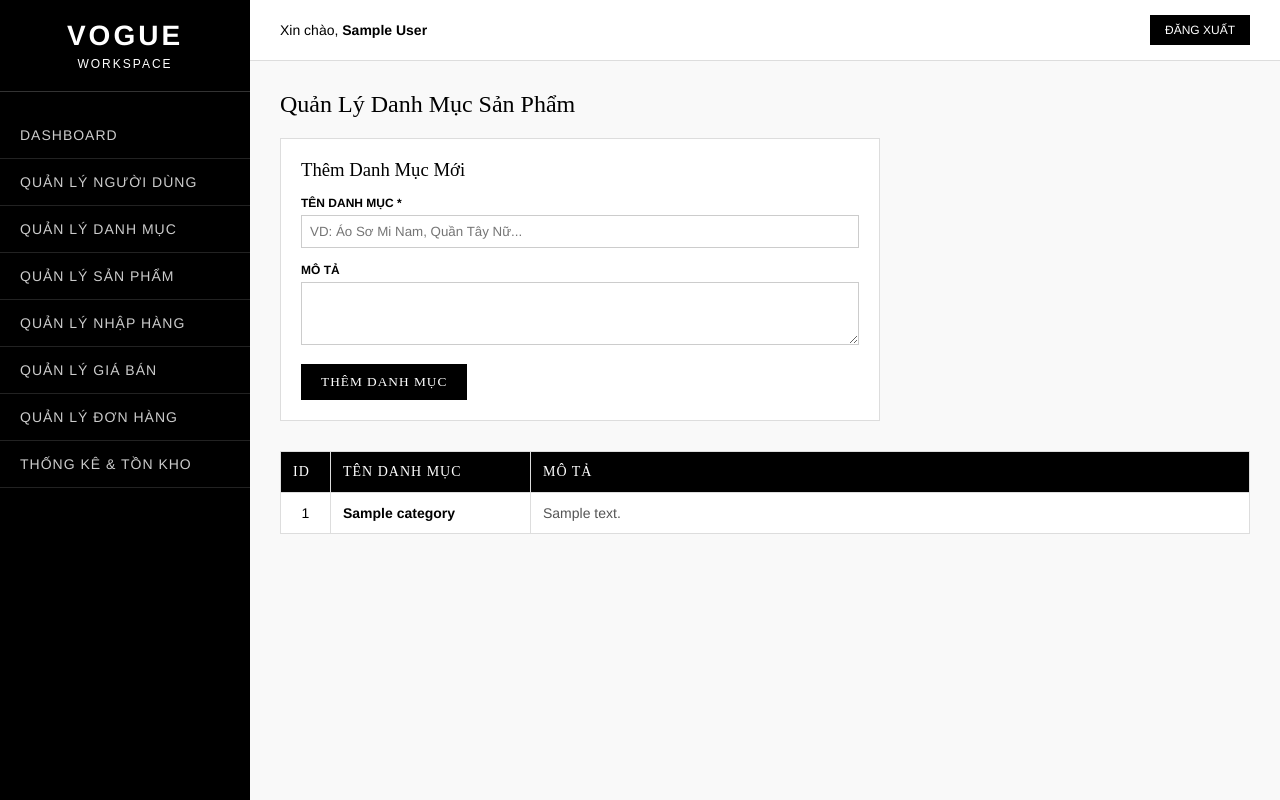
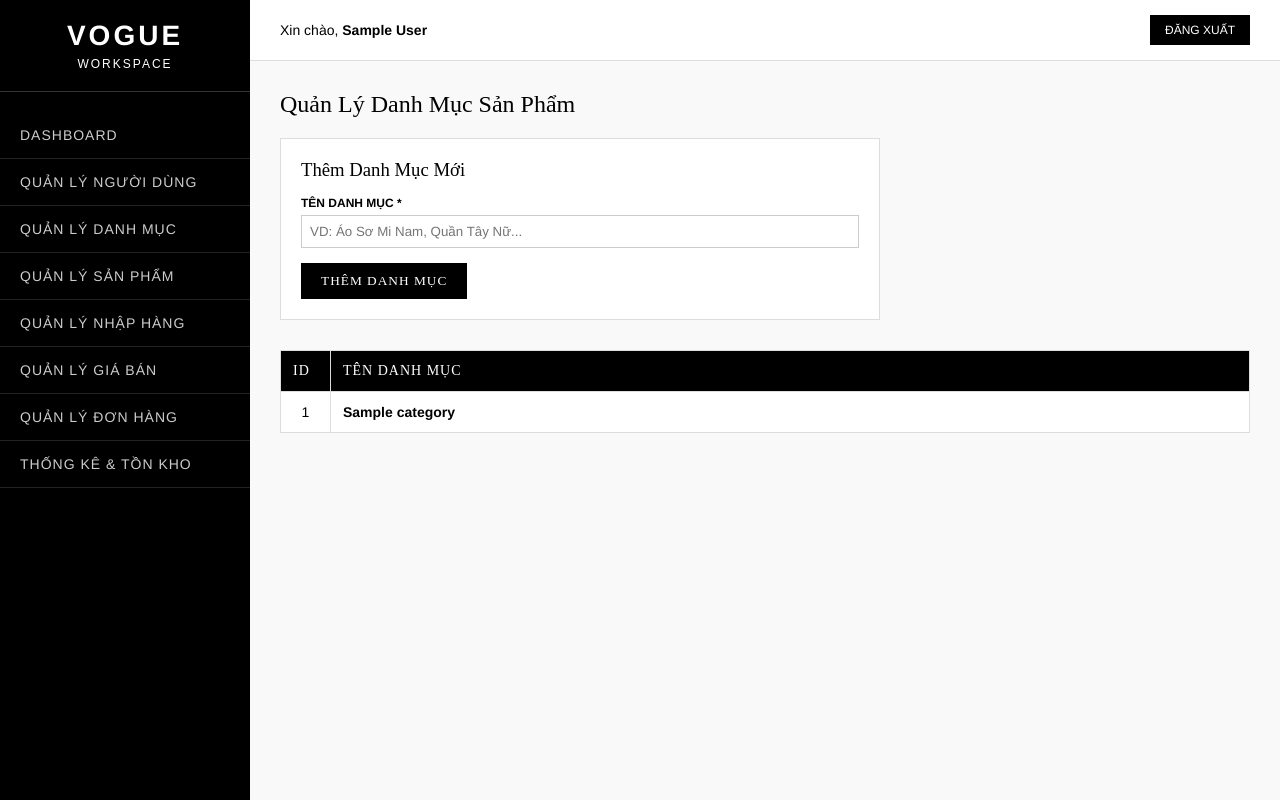
Before and after one commit to JaseSous/vogue, a PHP site: page /admin/manage_categories.php in a window 1280 px wide. Run offline with PHP 8.4, Linux system fonts and the light colour scheme; the visitor is signed in with stand-in values (Sample User, id 1); tables that the repository leaves empty hold one stand-in row (values such as "Sample post").

Commit message:
fix(database): delete description column in categories table

```diff
--- a/admin/manage_categories.php
+++ b/admin/manage_categories.php
@@ -6,7 +6,6 @@ $message = '';
 // --- XỬ LÝ THÊM DANH MỤC ---
 if ($_SERVER['REQUEST_METHOD'] == 'POST' && isset($_POST['add_category'])) {
     $name = trim($_POST['name']);
-    $description = trim($_POST['description']);
 
     // Kiểm tra xem tên danh mục đã tồn tại chưa để tránh trùng lặp
     $check = $conn->prepare("SELECT id FROM categories WHERE name = ?");
@@ -16,8 +15,9 @@ if ($_SERVER['REQUEST_METHOD'] == 'POST' && isset($_POST['add_category'])) {
     if ($check->get_result()->num_rows > 0) {
         $message = "<p style='color: #d9534f; background: #fdf7f7; padding: 10px; border: 1px solid #d9534f;'>Tên danh mục này đã tồn tại!</p>";
     } else {
-        $stmt = $conn->prepare("INSERT INTO categories (name, description) VALUES (?, ?)");
-        $stmt->bind_param("ss", $name, $description);
+        // Đã xóa cột description khỏi câu lệnh INSERT
+        $stmt = $conn->prepare("INSERT INTO categories (name) VALUES (?)");
+        $stmt->bind_param("s", $name);
 
         if ($stmt->execute()) {
             $message = "<p style='color: #5cb85c; background: #f4fdf4; padding: 10px; border: 1px solid #5cb85c;'>Thêm danh mục thành công!</p>";
@@ -43,10 +43,6 @@ $categories = $conn->query("SELECT * FROM categories ORDER BY id DESC");
             <label style="display: block; font-size: 12px; text-transform: uppercase; font-weight: bold; margin-bottom: 5px;">Tên danh mục *</label>
             <input type="text" name="name" id="c_name" placeholder="VD: Áo Sơ Mi Nam, Quần Tây Nữ..." style="width: 100%; padding: 8px; border: 1px solid #ccc; outline: none;">
         </div>
-        <div>
-            <label style="display: block; font-size: 12px; text-transform: uppercase; font-weight: bold; margin-bottom: 5px;">Mô tả</label>
-            <textarea name="description" id="c_description" rows="3" style="width: 100%; padding: 8px; border: 1px solid #ccc; outline: none; resize: vertical;"></textarea>
-        </div>
 
         <div>
             <p id="js-error-category" style="color: #d9534f; font-size: 13px; display: none; margin-bottom: 10px;"></p>
@@ -59,8 +55,7 @@ $categories = $conn->query("SELECT * FROM categories ORDER BY id DESC");
     <thead>
         <tr>
             <th style="width: 50px;">ID</th>
-            <th style="width: 200px;">Tên Danh Mục</th>
-            <th>Mô Tả</th>
+            <th>Tên Danh Mục</th>
         </tr>
     </thead>
     <tbody>
@@ -69,12 +64,11 @@ $categories = $conn->query("SELECT * FROM categories ORDER BY id DESC");
             <tr>
                 <td style="text-align: center;"><?php echo $row['id']; ?></td>
                 <td style="font-weight: bold;"><?php echo htmlspecialchars($row['name']); ?></td>
-                <td style="color: #555;"><?php echo htmlspecialchars($row['description']); ?></td>
             </tr>
             <?php endwhile; ?>
         <?php else: ?>
             <tr>
-                <td colspan="3" style="text-align: center; padding: 20px; color: #666;">Chưa có danh mục nào. Hãy thêm danh mục đầu tiên!</td>
+                <td colspan="2" style="text-align: center; padding: 20px; color: #666;">Chưa có danh mục nào. Hãy thêm danh mục đầu tiên!</td>
             </tr>
         <?php endif; ?>
     </tbody>
```
Also changed, not shown: database/data.sql (+6 -6 lines), database/structure.sql (+9 -9 lines).
